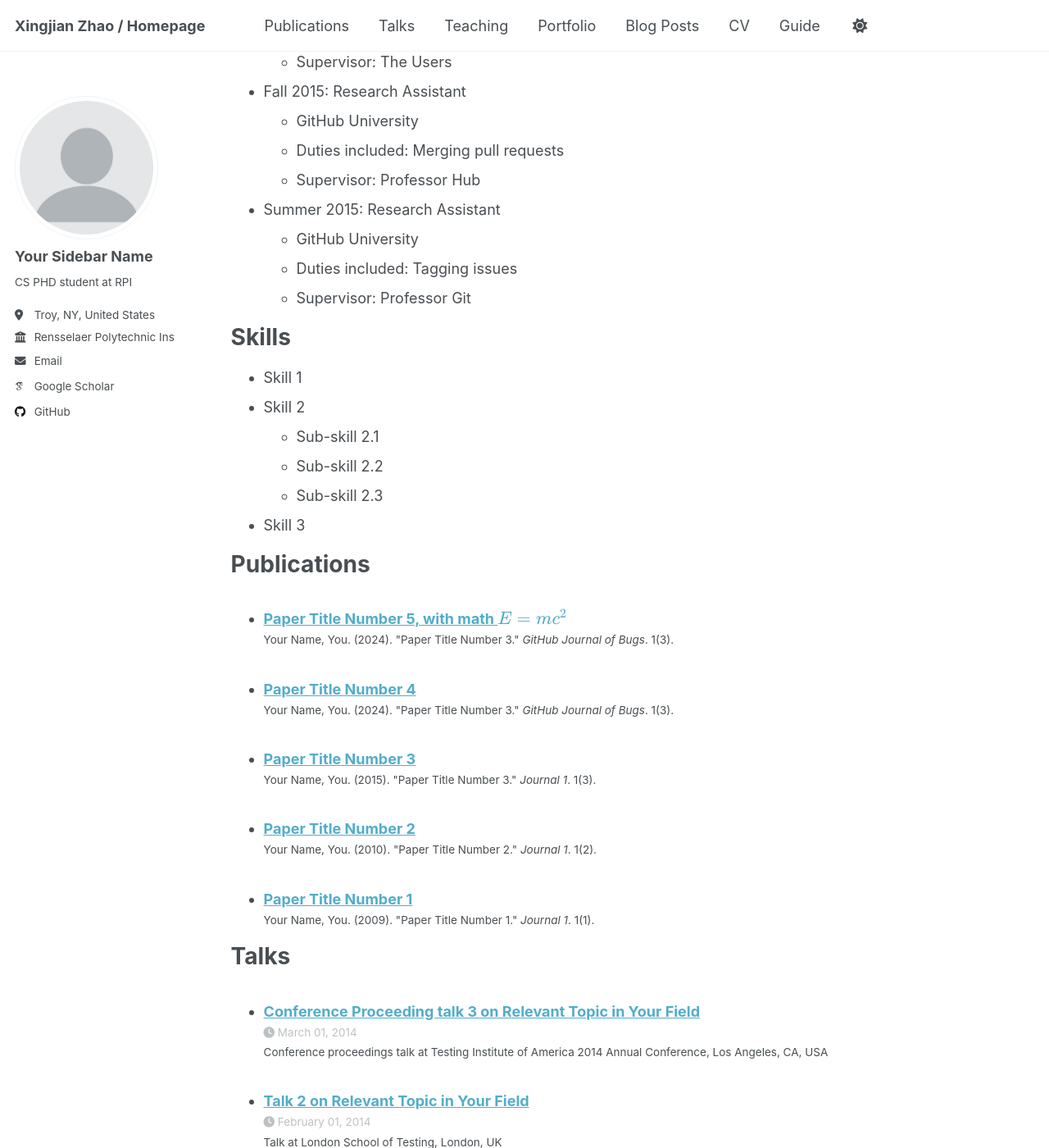
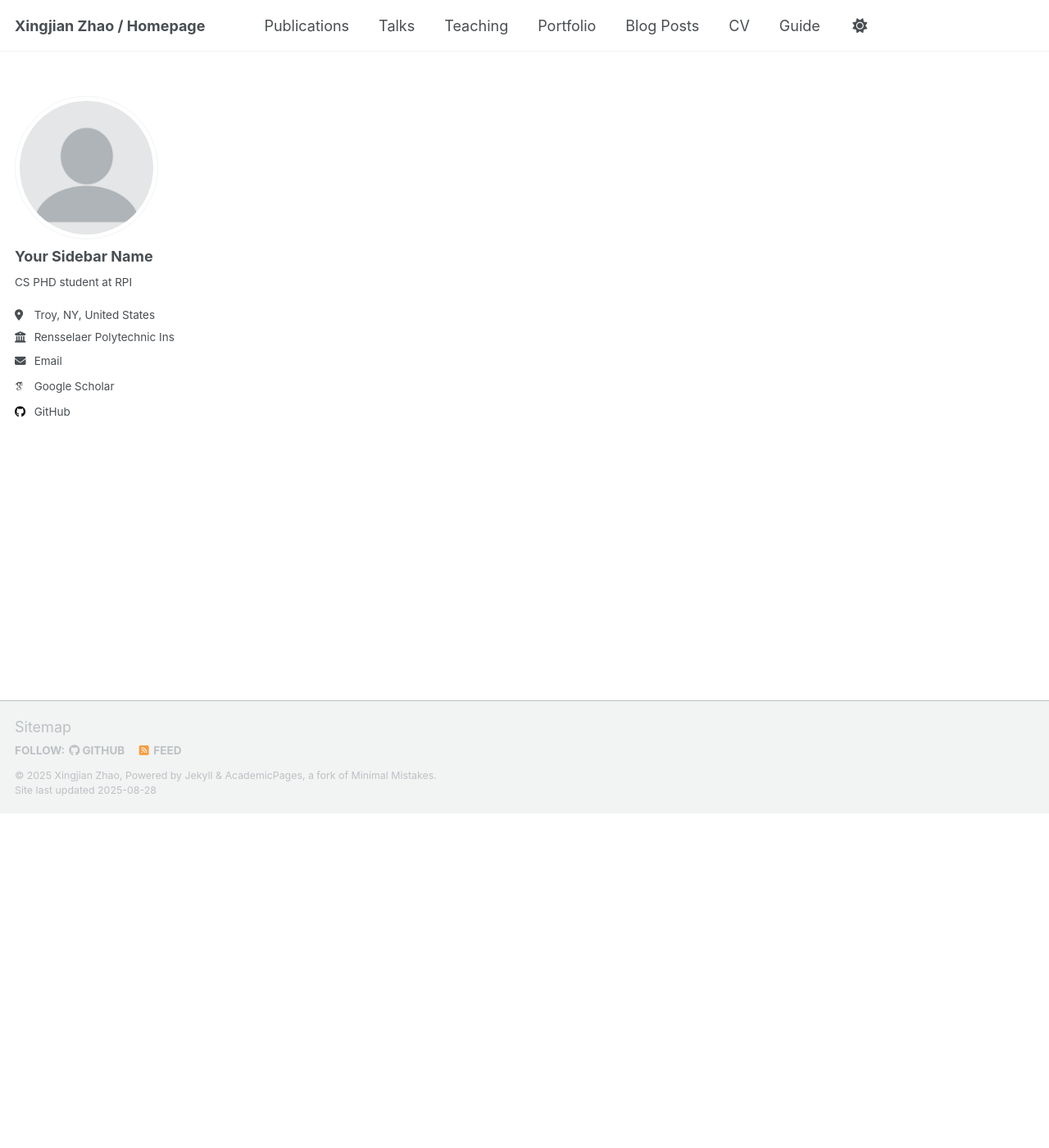
Before and after one commit to xingjianz/xingjianz.github.io, a Jekyll site: the page built from _pages/cv.md, in a window 1280 px wide and 1400 px high, scrolled down 408 px. Shown: the whole window at 82% size. Built offline with Jekyll 4.4.1, drawn with Linux system fonts in a browser that asks for light colours; some web fonts are replaced; a script that is not in the unit is left out; some of the changed text lies outside the part shown.

Commit message:
Update cv.md

```diff
--- a/_pages/cv.md
+++ b/_pages/cv.md
@@ -9,7 +9,7 @@ redirect_from:
 
 {% include base_path %}
 
-Education
+<!--Education
 ======
 * Ph.D in Version Control Theory, GitHub University, 2018 (expected)
 * M.S. in Jekyll, GitHub University, 2014
@@ -57,7 +57,7 @@ Teaching
 ======
   <ul>{% for post in site.teaching reversed %}
     {% include archive-single-cv.html %}
-  {% endfor %}</ul>
+  {% endfor %}</ul> -->
 
 Service and leadership
 ======
```
